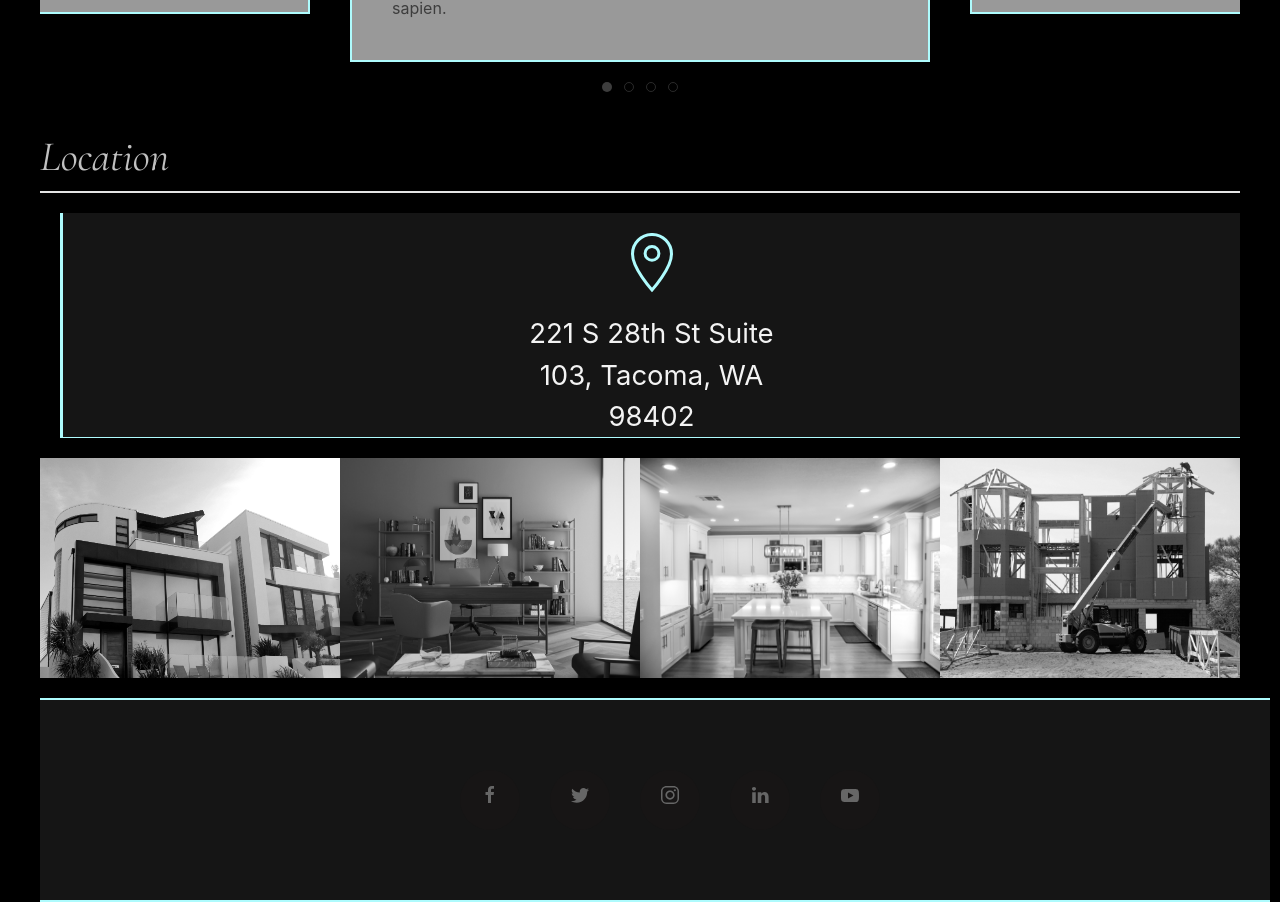
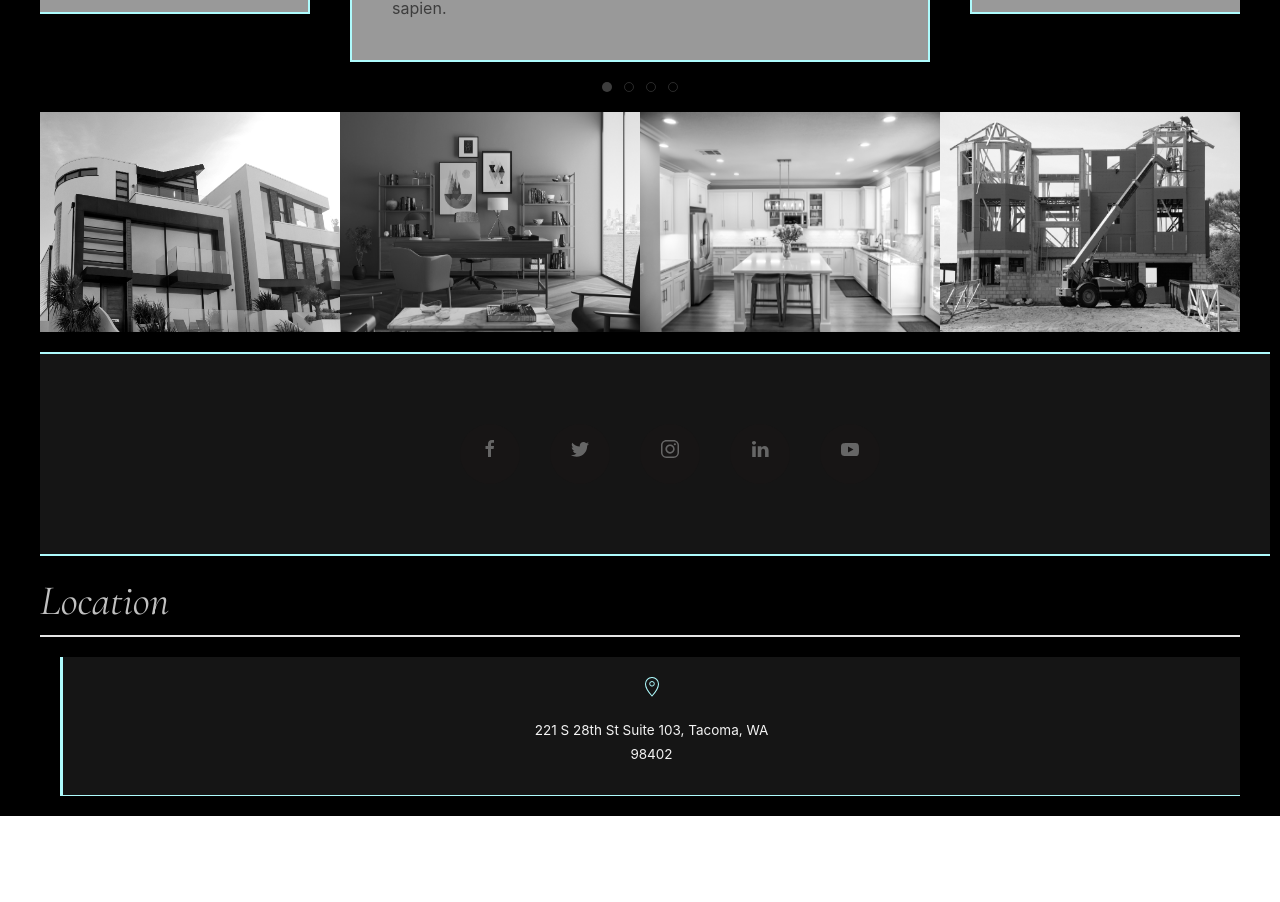
Before and after one commit to Adambear1/Saxton-Real-Estate, a React (Create React App) app in the folder client/: page / in a window 1280 px wide. Shown: the part 1535-2437 px from the top of the page. After the commit the page ends 2351 px from the top, so only its background shows below. Built offline with nearby package versions, Linux system fonts and the light colour scheme; grey boxes are pictures that could not be loaded.

Commit message:
updated location div & placing

```diff
--- a/client/src/App.js
+++ b/client/src/App.js
@@ -21,9 +21,9 @@ function App() {
         <div className="uk-container">
           <Talents />
           <About />
-          <Location />
           <AdditionalPhotos />
           <SocialMediaIcons />
+          <Location />
         </div>
       </Suspense>
     </>
--- a/client/src/components/LocationAddress/index.js
+++ b/client/src/components/LocationAddress/index.js
@@ -5,7 +5,7 @@ function LocationAddress() {
   return (
     <div className="location-address">
       <span
-        uk-icon="icon: location; ratio: 3 "
+        uk-icon="icon: location; ratio: 1 "
         className="uk-margin-bottom uk-margin-top"
       ></span>
       <br />
--- a/client/src/components/LocationAddress/styles.css
+++ b/client/src/components/LocationAddress/styles.css
@@ -3,6 +3,7 @@
   margin-right: auto;
   align-items: center;
   width: 275px;
+  margin-bottom: 30px;
 }
 .location-address span {
   color: rgb(174, 251, 253);
@@ -10,7 +11,7 @@
 .location-address a {
   text-decoration: none;
   color: rgb(243, 243, 243) !important;
-  font-size: 27.5px;
+  font-size: 13.5px;
   opacity: 1 !important;
 }
 
```
